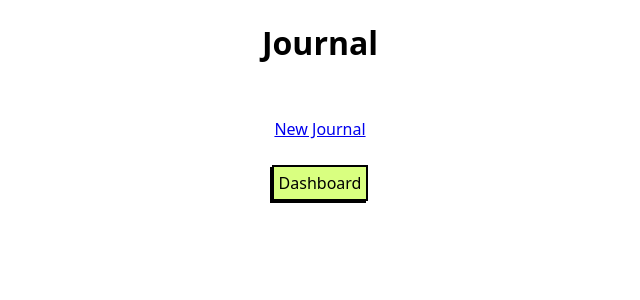
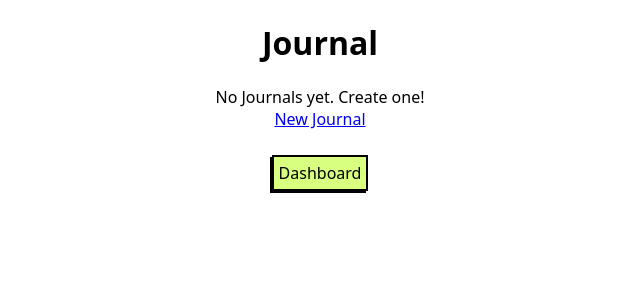
Before and after one commit to supernova-97/Capstone-Project, a Next.js app: page /journal in a window 1280 px wide. Shown: the top 300 px of the page, without its empty margins (320-960 px from the left). Built offline with nearby package versions, Linux system fonts and the light colour scheme.

Commit message:
conditional rendering

```diff
--- a/pages/journal/index.js
+++ b/pages/journal/index.js
@@ -7,7 +7,7 @@ function Journal({ journalData, journals }) {
       <JournalWrapper>
         <h1>Journal</h1>
         <EntriesWrapper>
-          {journalData ? (
+          {journals.length > 0 ? (
             <ul>
               {journals.map((journal) => (
                 <p key={journal.id}>
```
